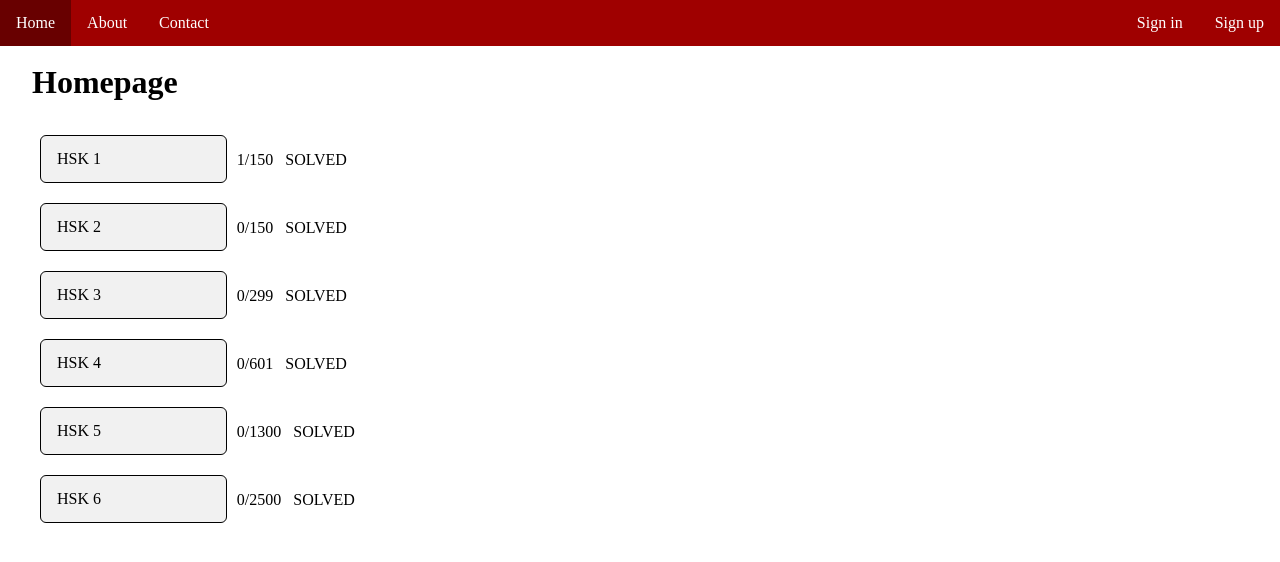
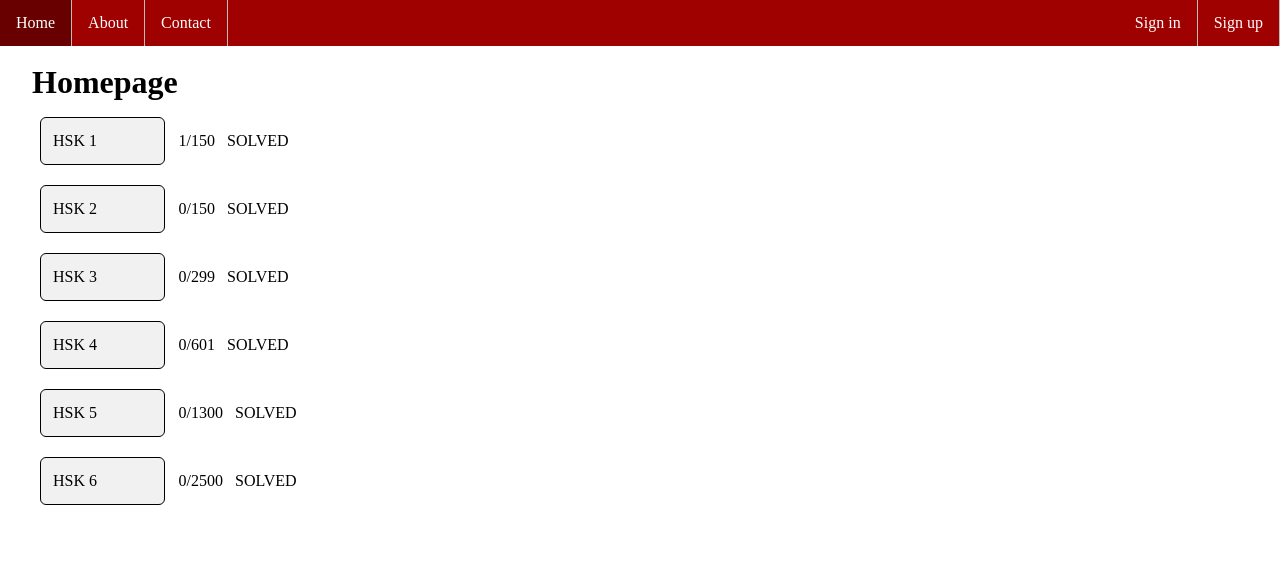
Before and after one commit to zhouyu9898/learnchinese, a Django app: page / in a window 1280 px wide. Shown: the top 562 px of the page. Run offline with Django 3.2, Linux system fonts and the light colour scheme; data comes from the database, SQL or seed files in the repository.

Commit message:
solved smaller window bug with index buttons

```diff
--- a/learnchinese/chinesetest/static/style.css
+++ b/learnchinese/chinesetest/static/style.css
@@ -31,7 +31,8 @@ ul.sidebar {
 }
 
 li.sidebar {
-  float: left;
+    float: left;
+    border-right:1px solid #bbb;
 }
 
 li.sidebar a, .dropbtn {
@@ -74,23 +75,29 @@ li.dropdown {
 }
 
 /********************* HSK BUTTON *********************/
-li.hsk_button a{
+/* li.hsk_button a{
     display: block;
     padding: 14px 16px;
     text-decoration: none;
     color: black;
+} */
+
+li.hsk_button a{
+    width: 8%;
+    border-style: solid;
+    border-width: thin;
+    border-radius: 6px;
+    margin-bottom: 20px;
+    background-color: rgb(241, 241, 241);
+    margin-right: 10px;
+    display: inline-block;
+    text-decoration: none;
+    color: black;
+    padding: 14px 12px;
 }
 
 li.hsk_button{
-    width: 15%;
-    border-style: solid;
-    /* border-color: #ff5656; */
-    border-width: thin;
-    border-radius: 6px;
-    margin-bottom: 5px;
-    background-color: rgb(241, 241, 241);
-    float: left;
-    margin-right: 10px;
+    display: block;
 }
 
 /********************* CHECKMARK ICON *********************/
@@ -121,7 +128,6 @@ li.hsk_button{
     left:8px;
     top:12px;
 }
-
 /********************* TEST TABLE *********************/
 table{
     table-layout: fixed;
--- a/learnchinese/chinesetest/templates/index.html
+++ b/learnchinese/chinesetest/templates/index.html
@@ -4,17 +4,16 @@
     <h1>Homepage</h1>
     <ul class="hsk_button">
         {% for hsk, solved_count, total_count in hsks %}
-            <br>
             <li class="hsk_button">
                 <a href="{% url 'chinesetest:test' hsk %}" class="hsk_button">HSK {{ hsk }}</a>
+                <span>
+                    {% if solved_count == total_count %}
+                        COMPLETED
+                    {% else %}
+                        {{ solved_count }}/{{ total_count}} &nbsp; SOLVED
+                    {% endif %}
+                </span>
             </li>
-            <p>
-                {% if solved_count == total_count %}
-                    COMPLETED
-                {% else %}
-                    {{ solved_count }}/{{ total_count}} &nbsp; SOLVED
-                {% endif %}
-            </p>
         {% endfor %}
 	</ul>
 {% endblock content %}
```
